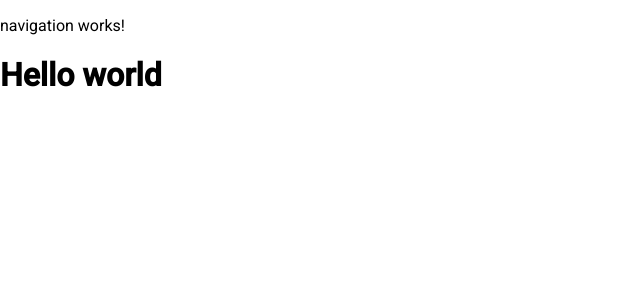
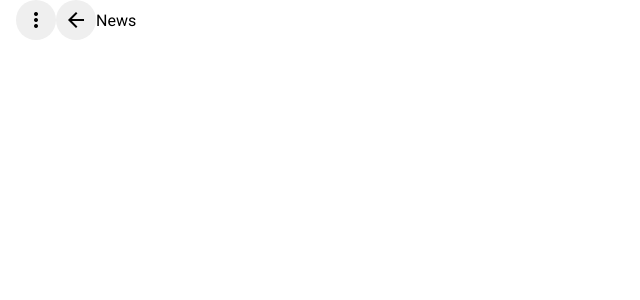
Before and after one commit to gajevski/news-app, an Angular app: page /shared in a window 1280 px wide. Shown: the top 300 px of the page, without its empty margins (0-640 px from the left). Built offline with nearby package versions, Linux system fonts and the light colour scheme.

Commit message:
Use Angular Material toolbar component
Use toolbar component for navigation.

```diff
--- a/src/app/app.component.html
+++ b/src/app/app.component.html
@@ -1,2 +1,2 @@
 <app-navigation></app-navigation>
-<h1>Hello world</h1>
+<router-outlet></router-outlet>
--- a/src/app/app.module.ts
+++ b/src/app/app.module.ts
@@ -14,7 +14,7 @@ import { SharedModule } from './shared/shared.module';
     BrowserModule,
     AppRoutingModule,
     BrowserAnimationsModule,
-    SharedModule
+    SharedModule,
   ],
   providers: [],
   bootstrap: [AppComponent]
--- a/src/app/shared/navigation/navigation.component.html
+++ b/src/app/shared/navigation/navigation.component.html
@@ -1 +1,22 @@
-<p>navigation works!</p>
+<mat-toolbar class="news-app-toolbar" color="default">
+  <mat-toolbar-row>
+      <button mat-icon-button class="news-app-menu" [matMenuTriggerFor]="menu"
+          aria-label="icon-button with a menu">
+          <mat-icon>more_vert</mat-icon>
+      </button>
+
+      <button mat-icon-button class="news-app-menu" aria-label="icon-button back">
+          <mat-icon>arrow_back</mat-icon>
+      </button>
+
+      <mat-menu #menu="matMenu">
+          <button mat-menu-item>
+              <mat-icon>dialpad</mat-icon>
+              <span>Settings</span>
+          </button>
+      </mat-menu>
+
+      <span>News</span>
+      <span class="news-app-spacer"></span>
+  </mat-toolbar-row>
+</mat-toolbar>
```
Also changed, not shown: src/app/shared/material-module.ts (added, +94 -0 lines), src/app/shared/shared.module.ts (+3 -4 lines).
